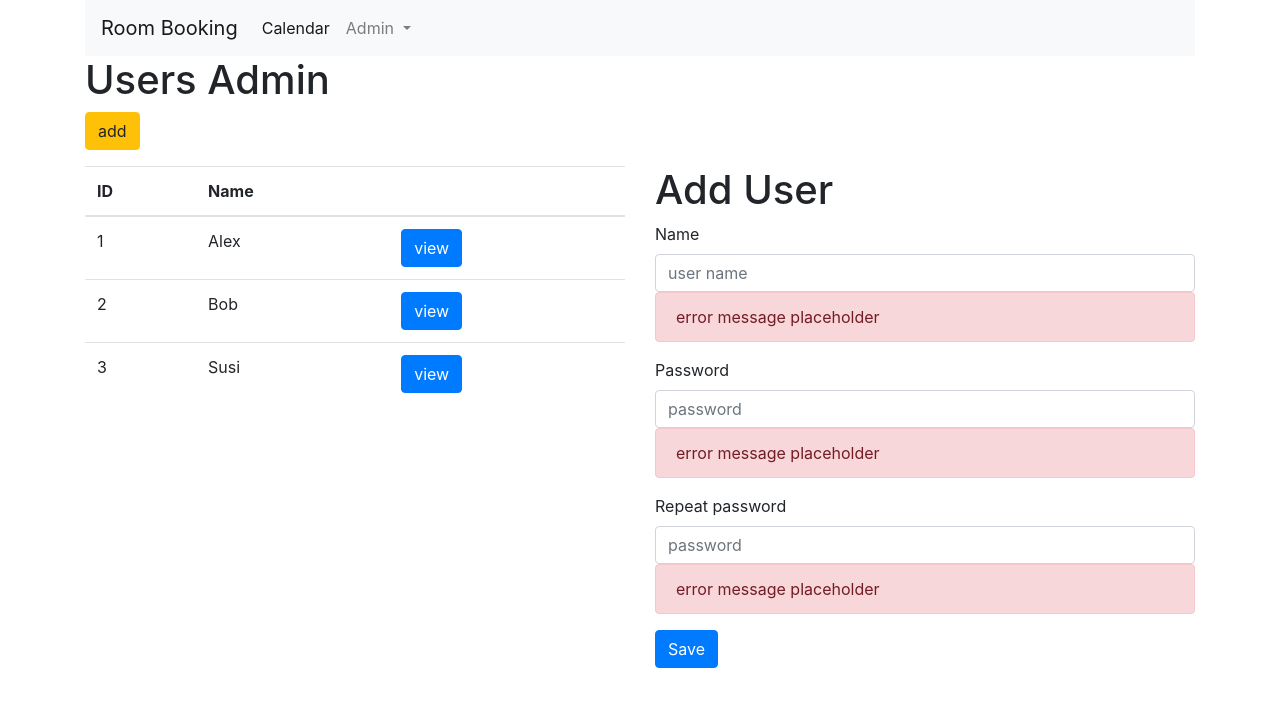
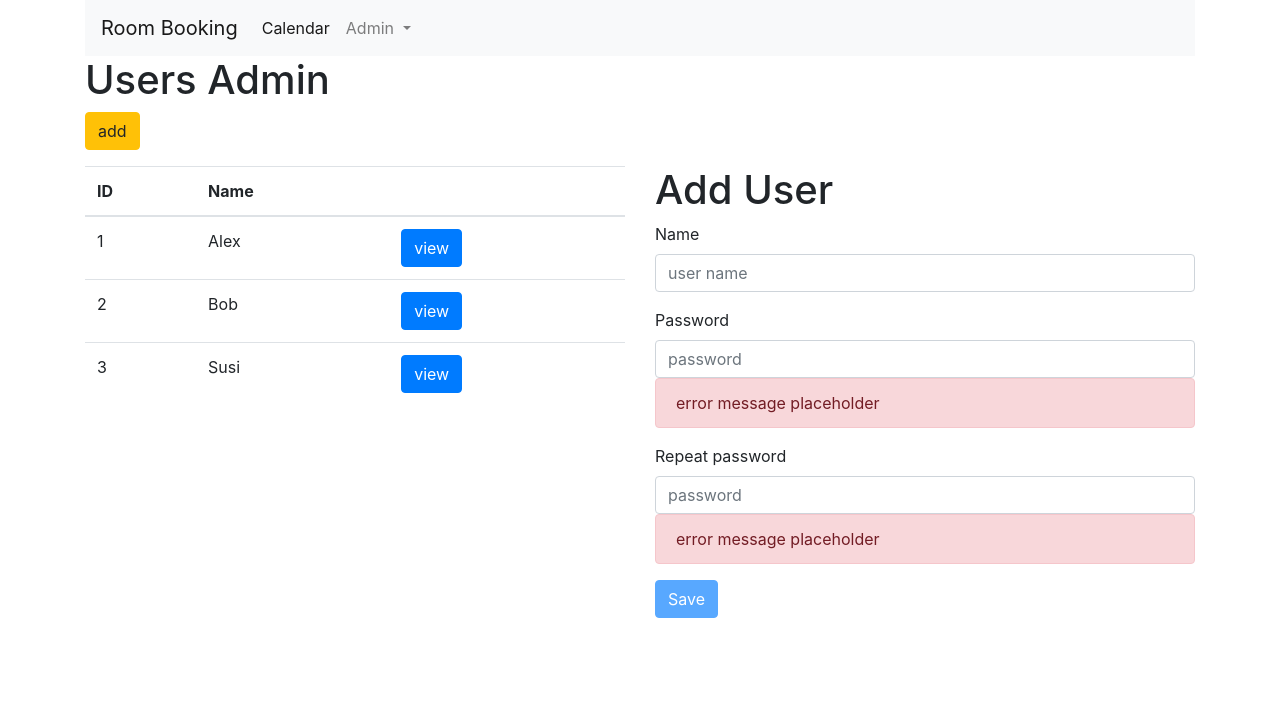
Before and after one commit to uspehgp/RoomBooking, an Angular app: page /admin/users in a window 1280 px wide. Both pictures are taken after a click on the link "add". Shown: the top 706 px of the page. Built offline with nearby package versions, Linux system fonts and the light colour scheme.

Commit message:
add sensitive validation to save button

```diff
--- a/src/app/admin/users/user-edit/user-edit.component.html
+++ b/src/app/admin/users/user-edit/user-edit.component.html
@@ -2,12 +2,13 @@
 
 <div class="bg-warning p-5" *ngIf="message">{{message}}</div>
 
-<form>
+<form #userForm="ngForm">
 
   <div class="form-group">
     <label for="name">Name</label>
-    <input type="text" class="form-control" id="name" placeholder="user name" [(ngModel)]="formUser.name" name="name" required>
-    <div class="alert alert-danger">error message placeholder</div>
+    <input type="text" class="form-control" id="name" placeholder="user name" [(ngModel)]="formUser.name" name="name"
+           required #nameField="ngModel">
+    <div class="alert alert-danger" *ngIf="nameField.invalid && nameField.touched">Name is required</div>
 
   </div>
 
@@ -25,5 +26,5 @@
 
   </div>
 
-  <button type="button" class="btn btn-primary" (click)="onSubmit()">Save</button>
+  <button type="button" class="btn btn-primary" (click)="onSubmit()" [disabled]="userForm.invalid">Save</button>
 </form>
```
